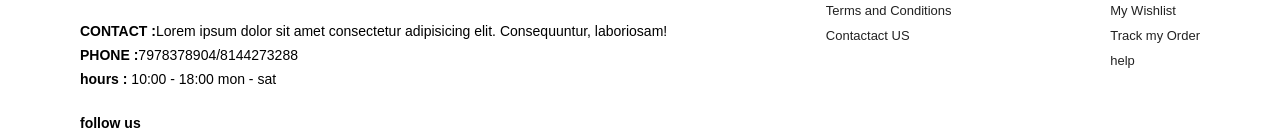
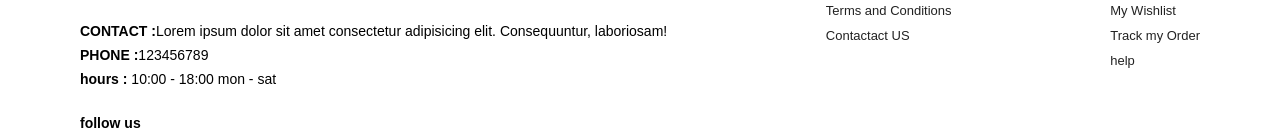
Before and after one commit to debashishtiu911/website_Ecommerce, a plain HTML site: page index.html in a window 1280 px wide. Shown: the part 4969-5106 px from the top of the page. Drawn offline with Linux system fonts and the light colour scheme.

Commit message:
Update index.html
changed number

```diff
--- a/index.html
+++ b/index.html
@@ -378,7 +378,7 @@
             <img class="logo" src="img/logo.png" alt="">
             <h4>contact</h4>
             <p><strong>CONTACT :</strong>Lorem ipsum dolor sit amet consectetur adipisicing elit. Consequuntur, laboriosam!</p>
-            <p><strong>PHONE :</strong>7978378904/8144273288</p>
+            <p><strong>PHONE :</strong>123456789</p>
             <p><strong>hours : </strong>
             10:00 - 18:00 mon - sat</p>
             <div class="follow">
```
